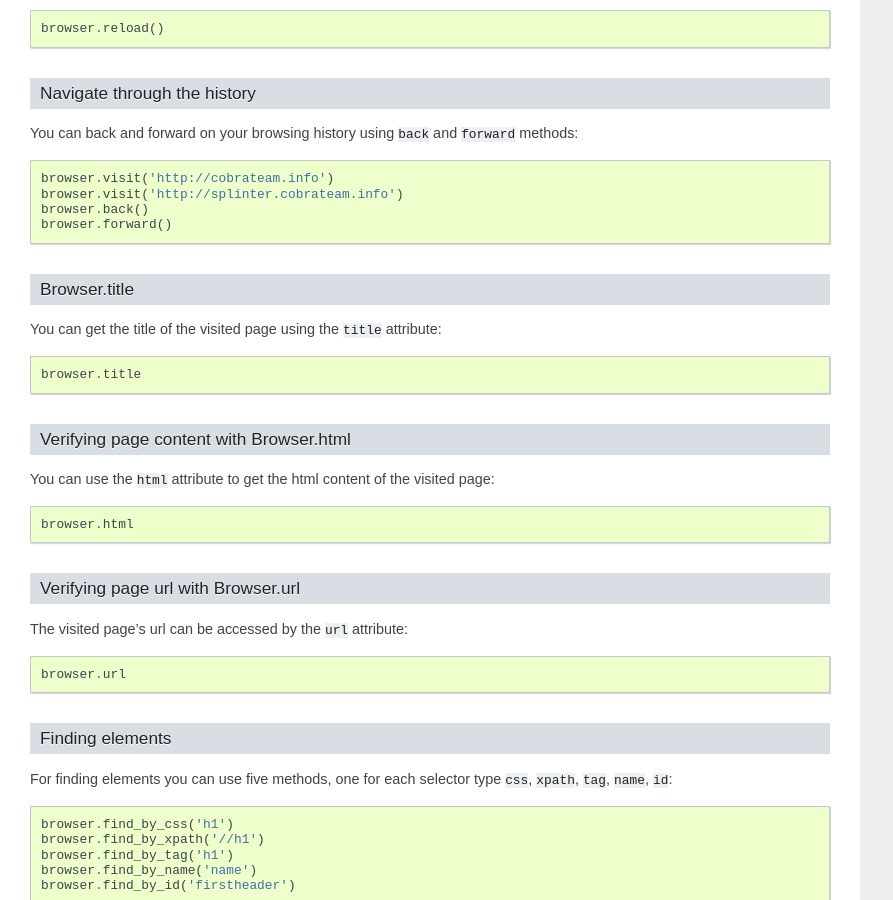
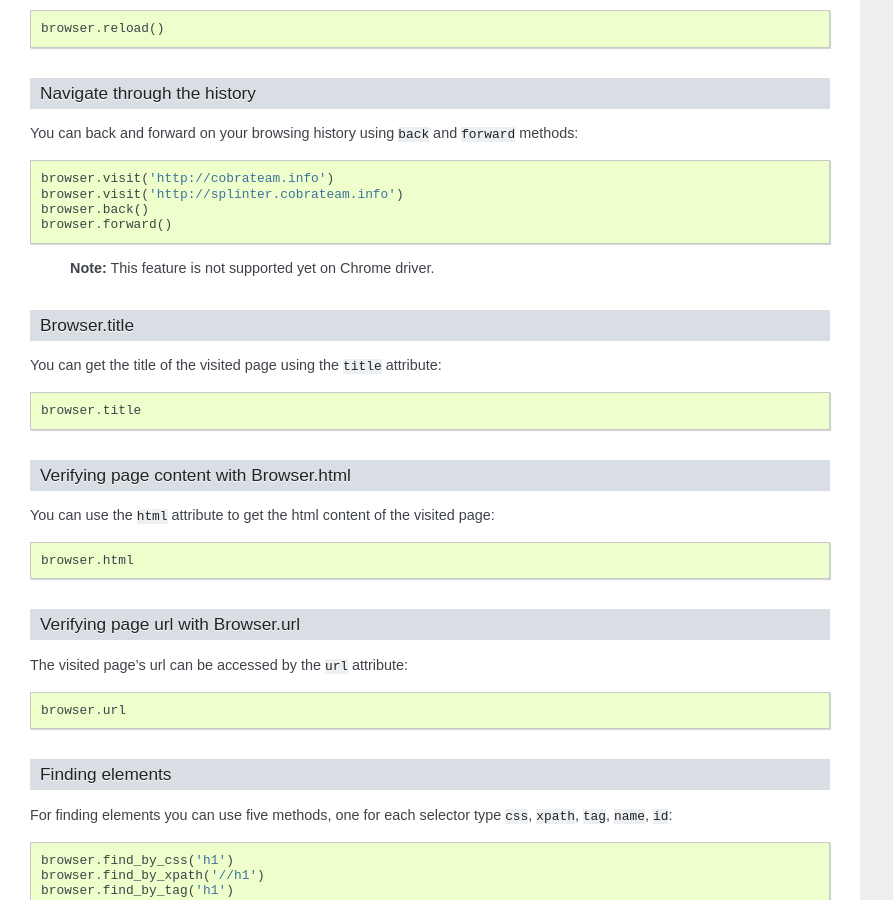
Before and after one commit to cobrateam/splinter, a Sphinx documentation site: the page built from docs/index.rst, in a window 1280 px wide and 900 px high, scrolled down 1016 px. Shown: the whole window, without its empty margins (0-893 px from the left). Built offline with Sphinx 7.4.7, drawn with Linux system fonts in a browser that asks for light colours.

Commit message:
Added note for browsing history on Chrome

```diff
--- a/docs/index.rst
+++ b/docs/index.rst
@@ -72,6 +72,10 @@ You can back and forward on your browsing history using ``back`` and ``forward``
     browser.visit('http://splinter.cobrateam.info')
     browser.back()
     browser.forward()
+
+..
+
+    **Note:** This feature is not supported yet on Chrome driver.
 
 Browser.title
 -------------
```
